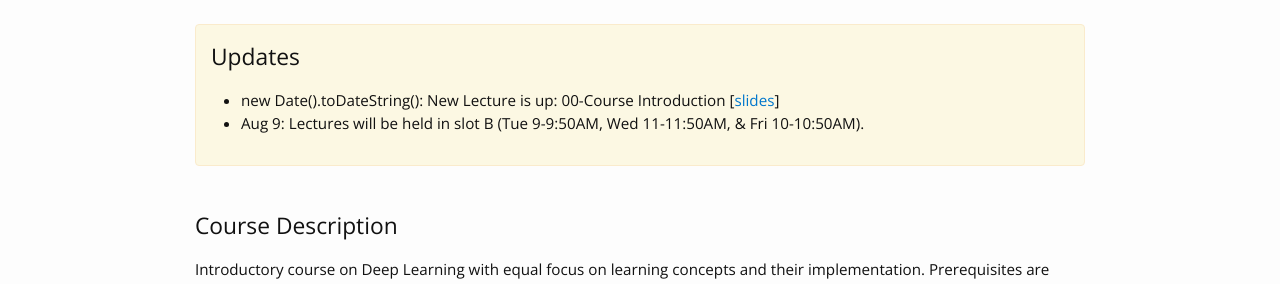
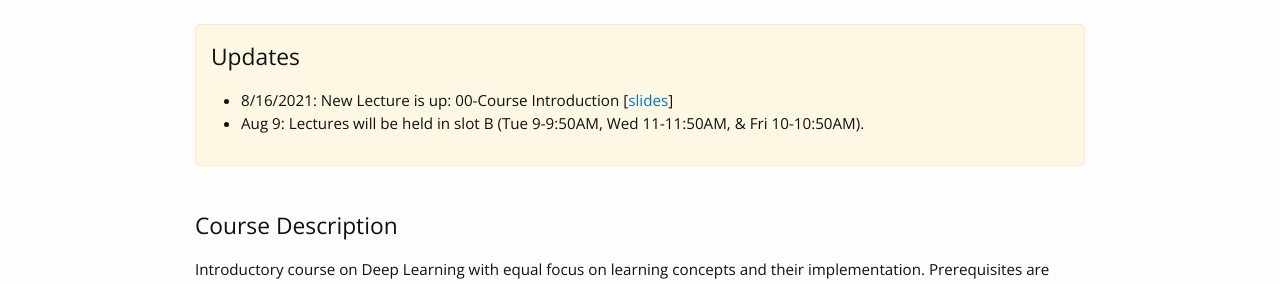
Before and after one commit to kazemnejad/jekyll-course-website-template, a Jekyll site: the page built from index.md, in a window 1280 px wide. Shown: the part 212-496 px from the top of the page. Built offline with Jekyll 4.4.1, drawn with Linux system fonts in a browser that asks for light colours; nearby versions of some CDN libraries.

Commit message:
Update announcements.html

```diff
--- a/_includes/announcements.html
+++ b/_includes/announcements.html
@@ -21,7 +21,7 @@
     <li class="no-p-margin">
         {% if n.type %}
             {% if n.type == 'lecture' %}
-                new Date().toDateString(): New Lecture is up: {{ n.title }}             <!-- KR added the date -->
+                <script> document.write(new Date().toLocaleDateString()); </script>: New Lecture is up: {{ n.title }}             <!-- KR added the date -->
                 {% include lecture_links.html lecture=n %}
             {% elsif n.type == 'assignment' %}
                 New Assignment released: [<a href="{{ n.url | prepend: site.baseurl }}">{{ n.title }}</a>]
```
